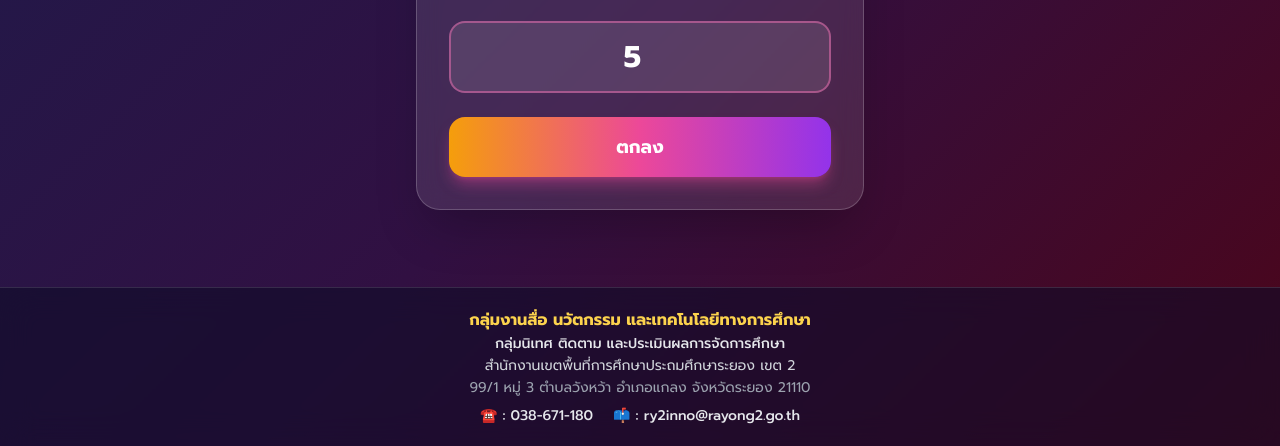
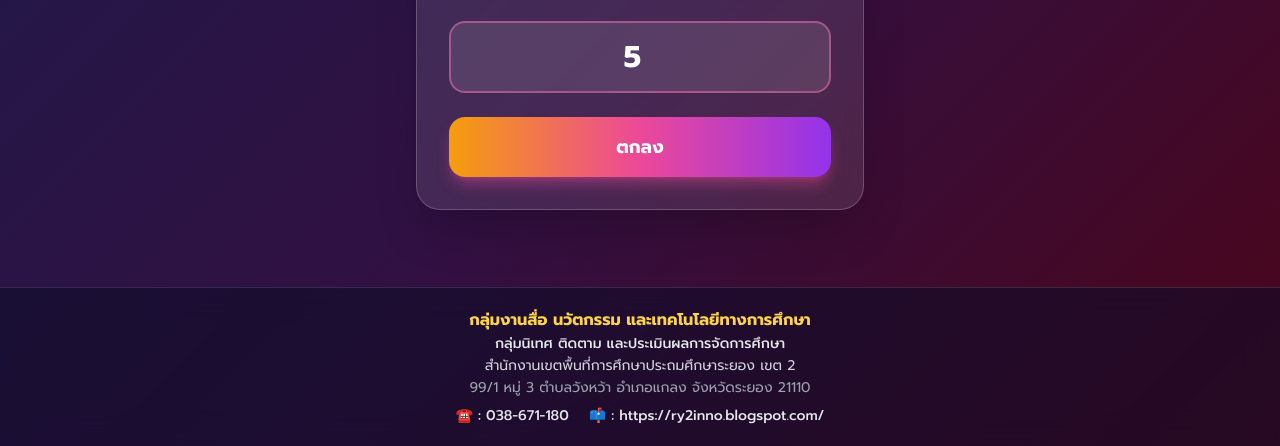
Before and after one commit to gorpor/ry2spinwheel, a plain HTML site: page index.html in a window 1280 px wide. Shown: the part 354-800 px from the top of the page. Drawn offline with nearby package versions, Linux system fonts and the light colour scheme.

Commit message:
Update index.html

```diff
--- a/index.html
+++ b/index.html
@@ -188,7 +188,7 @@
       <p class="text-gray-400">99/1 หมู่ 3 ตำบลวังหว้า อำเภอแกลง จังหวัดระยอง 21110</p>
       <div class="pt-1.5 flex flex-wrap justify-center items-center gap-x-5 gap-y-1 text-gray-200 font-medium">
         <span>☎️ : <a href="tel:038671180" class="hover:text-amber-300 transition">038-671-180</a></span>
-        <span>📫 : <a href="mailto:ry2inno@rayong2.go.th" class="hover:text-amber-300 transition">ry2inno@rayong2.go.th</a></span>
+        <span>📫 : <a href="https://ry2inno.blogspot.com/" class="hover:text-amber-300 transition">https://ry2inno.blogspot.com/</a></span>
       </div>
     </div>
   </footer>
```
